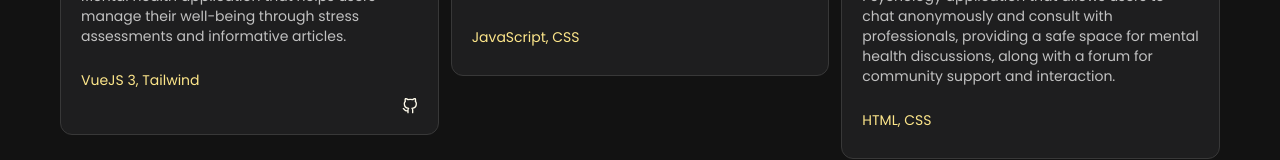
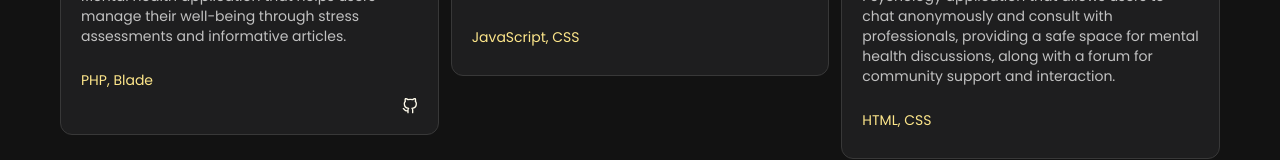
Before and after one commit to Brazer27/Portfolio-V1, a Vue app: page /portfolio in a window 1280 px wide. Shown: the part 571-731 px from the top of the page. Built offline with nearby package versions, Linux system fonts and the light colour scheme.

Commit message:
Update PortfolioView.vue

```diff
--- a/src/views/PortfolioView.vue
+++ b/src/views/PortfolioView.vue
@@ -9,7 +9,7 @@ export default {
           name: 'SEHATI',
           imageUrl: 'sehati',
           status: 'Mental health application that helps users manage their well-being through stress assessments and informative articles.',
-          tech: 'VueJS 3, Tailwind',
+          tech: 'PHP, Blade',
           github: 'https://github.com/rakha-elctrnx/Portofolio-v2',
           demo: 'null'
         },
```
